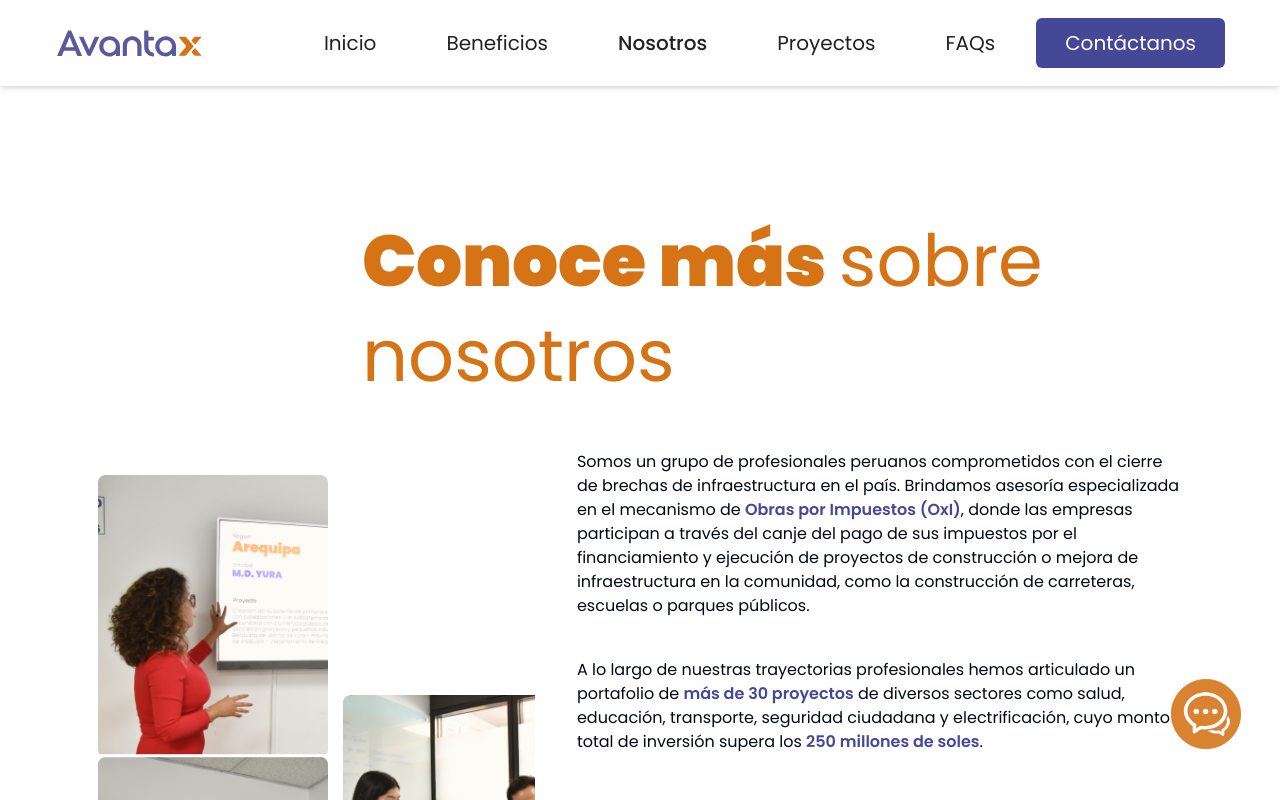
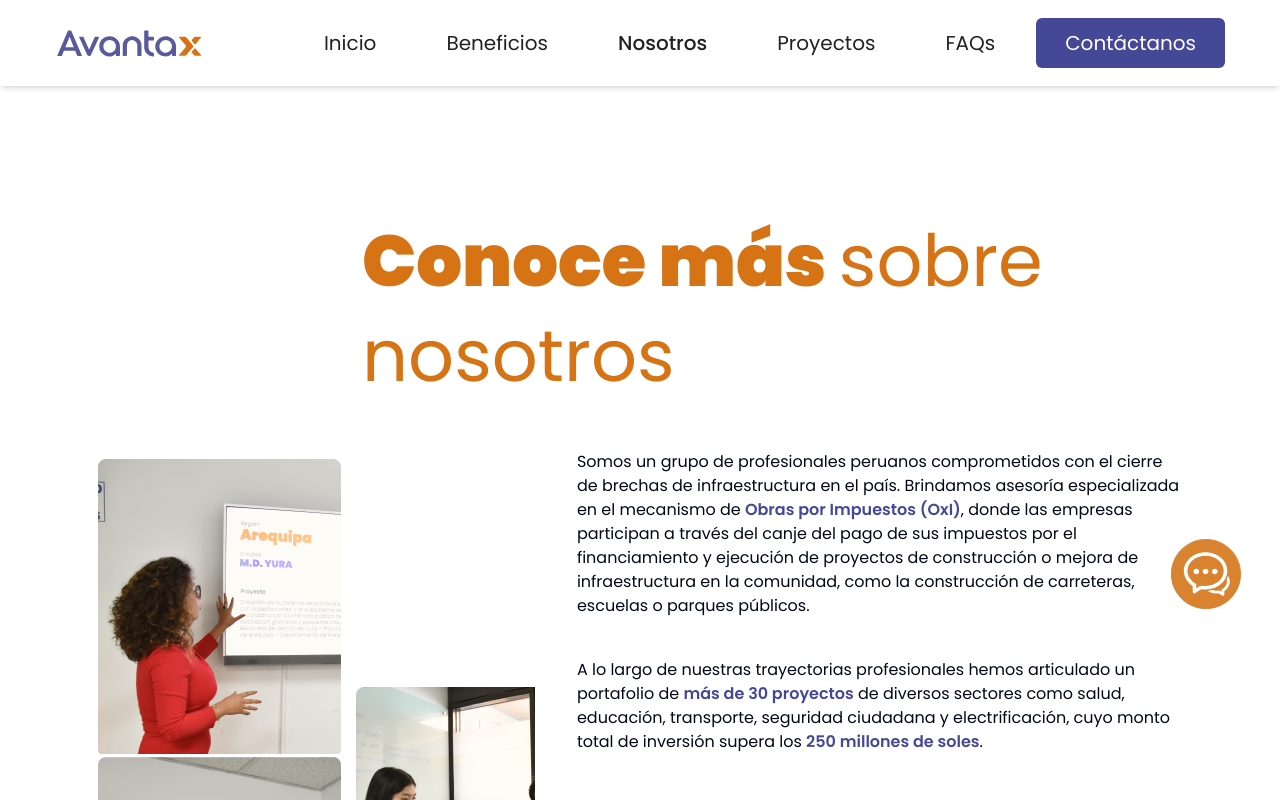
Before and after one commit to vr1eva/avantax, a Next.js app: page /nosotros in a window 1280 px wide. Shown: the top 800 px of the page. Built offline with nearby package versions, Linux system fonts and the light colour scheme.

Commit message:
fix nosotros styles

```diff
--- a/src/app/nosotros/page.tsx
+++ b/src/app/nosotros/page.tsx
@@ -28,8 +28,8 @@ function Hero() {
         heading: `max-w-[820px] self-end text-orange xl:text-[72px] xl:leading-[95px] text-[40px] leading-[51px]`,
         paragraph: `max-w-[698px]`,
         highlight: `text-indigo font-semibold`,
-        images: `flex flew-row md:flex-col md:h-[614px] w-full md:w-[504px] md:flex-wrap h-[230px] gap-x-[15px] overflow-x-hidden justify-center`,
-        image: `shrink-0  mt-0 md:last:mt-[158px]`,
+        images: `flex md:flex-wrap flew-row md:flex-col md:h-[614px] w-full md:w-[504px] md:flex-wrap] gap-x-[15px] overflow-x-hidden justify-center`,
+        image: `shrink-0 mt-0 md:last:mt-[158px]`,
         row: `flex gap-[42px] flex-col xl:flex-row`,
         paragraphs: `flex flex-col gap-[40px]`
     }
@@ -39,7 +39,9 @@ function Hero() {
             <div className={classNames.row}>
                 <div className={classNames.images}>
                     {NOSOTROS_IMAGES.map((image, index) => (
-                        <Image className={classNames.image} key={index} width={230} height={188} src={image} alt="nosotros" />
+                        <div className={classNames.image} key={index}>
+                            <Image width={243} height={298} src={image} alt="nosotros" />
+                        </div>
                     ))}
                 </div>
                 <div className={classNames.paragraphs}>
@@ -116,12 +118,12 @@ function TeamCard({ teammate }: { teammate: Teammate }) {
         name: `text-[21px] font-semibold `,
         role: `text-indigo xl:text-[20px] text-[]`,
         bio: `mt-2`,
-        image: `w-[131px] h-[165px] absolute -top-[66px] left-0`
+        image: `w-[131px] h-[165px] absolute -top-[66px] left-0 shrink-0 `
     }
     const cardClassName = teammate.orientation == "left" ? classNames.leftyCard : classNames.rightyCard
     return (
         <li className={`${classNames.card} ${cardClassName}`}>
-            <Image className={classNames.image} width={253} height={290} priority={true} alt={`${teammate.name}'s picture`} src={teammate.image} />
+            <div> <Image className={classNames.image} width={253} height={290} priority={true} alt={`${teammate.name}'s picture`} src={teammate.image} /></div>
             <div className={classNames.description}>
                 <div className={classNames.details}>
                     <h3 className={classNames.name}>{teammate.name}</h3>
--- a/src/components/chat.tsx
+++ b/src/components/chat.tsx
@@ -16,6 +16,7 @@ import Image from "next/image"
 import CalendlyForm from "./calendly-form"
 import QuotationForm from "@/components/quotation-form"
 import close from "@/assets/close.svg"
+import { useDeviceSize } from "@/lib/hooks"
 
 function StatusLed({ active, mini }: StatusLedProps) {
   const classNames = {
@@ -42,11 +43,12 @@ function StatusLabel({ prompt }: StatusLabelProps) {
 
 export default function Chat() {
   const [chatIsVisible, setChatIsVisible] = useState(false)
+  const [width, height] = useDeviceSize()
   if (!chatIsVisible) {
     const classNames = {
-      closedChat: `z-[3000] flex items-center gap-x-2 fixed bottom-10 md:right-[10px] right-0 max-w-[400px] px-[29px] py-[11px] rounded-5 cursor-pointer rounded-[20px] animate-pulse`
+      closedChat: `z-[3000] flex items-center gap-x-2 fixed bottom-[180px] right-[10px] max-w-[400px] px-[29px] py-[11px] rounded-5 cursor-pointer rounded-[20px] animate-pulse`
     }
-    return <div onClick={() => setChatIsVisible(true)} className={classNames.closedChat}><Image src={ChatIcon} width={70} height={70} alt="chat support button" /></div>
+    return <div onClick={() => setChatIsVisible(true)} className={classNames.closedChat}><Image src={ChatIcon} width={width > 875 ? 70 : 40} height={width > 875 ? 70 : 40} alt="chat support button" /></div>
   }
   const classNames = {
     chat: `h-[362px] z-[300] bg-light fixed bottom-10 right-[10px] md:w-[352px]  flex flex-col md:h-[420px] h-auto overflow-y-auto rounded-lg border`,
```
